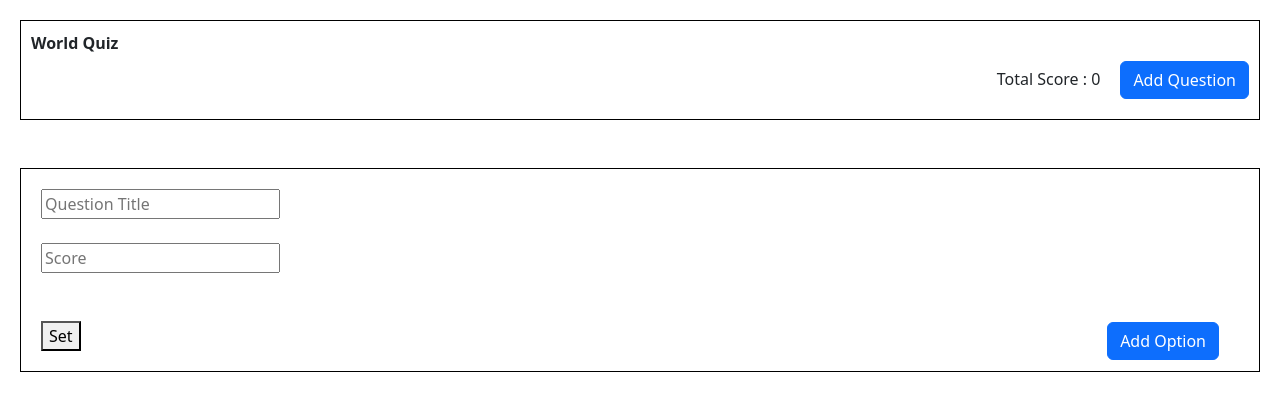
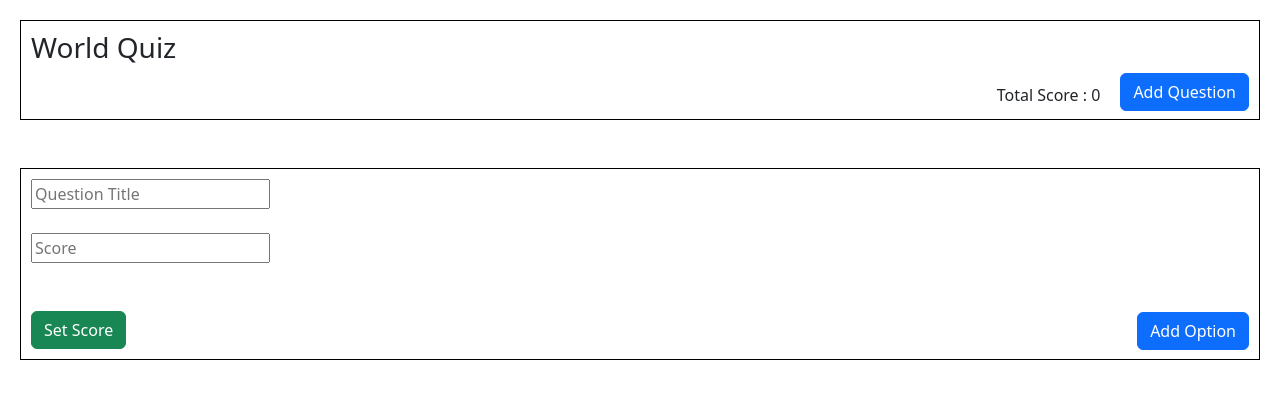
Before and after one commit to Shubhammadgical/React_Basics, a React (Create React App) app: page /quiz in a window 1280 px wide. Both pictures are taken after a click on the button "Add Question". Shown: the top 398 px of the page. Built offline with nearby package versions, Linux system fonts and the light colour scheme.

Commit message:
Implement functionality in Quiz

```diff
--- a/src/QuestionBank.jsx
+++ b/src/QuestionBank.jsx
@@ -2,7 +2,6 @@ import { eventWrapper } from "@testing-library/user-event/dist/utils";
 import React, { useState } from "react";
 class Quizz extends React.Component {
   state = {
-    showQuestion: false,
     AllQuestions: [],
     totalScore: 0,
     tamplate: {
@@ -12,19 +11,25 @@ class Quizz extends React.Component {
       showOptions: false,
     },
     index: -1,
+    optIndex: -1,
     error: "",
-    NoOfOptions: [],
   };
   handleQues = () => {
     let s1 = this.state;
     s1.showQuestion = true;
-    s1.index++;
-    let NewTemplate = { que: "", score: "", option: [], showOptions: false };
-    if (s1.totalScore < 20) {
+    let NewTemplate = {
+      que: "",
+      score: "",
+      option: [{ opt: "" }, { opt: "" }, { opt: "" }, { opt: "" }],
+
+      NoOfOptions: [],
+    };
+    if (s1.totalScore < 20 && s1.error === "") {
       s1.AllQuestions.push(NewTemplate);
+    } else {
+      s1.error = "Total score is greater than or equal than 20";
     }
     this.setState(s1);
-    console.log(s1.totalScore);
   };
   handleChange = (e) => {
     let s1 = this.state;
@@ -34,16 +39,24 @@ class Quizz extends React.Component {
     if (e.currentTarget.name === "score") {
       s1.AllQuestions[s1.index].score = e.currentTarget.value;
     }
+    if (e.currentTarget.name === "option") {
+      s1.AllQuestions[s1.index].option[s1.optIndex].opt = e.currentTarget.value;
+    }
     this.setState(s1);
   };
   set = () => {
     let s1 = this.state;
+    s1.totalScore = 0;
+    let total = 0;
     if (s1.AllQuestions.length > 0) {
       for (let i = 0; i < s1.AllQuestions.length; i++) {
-        if (s1.totalScore + +s1.AllQuestions[i].score < 20) {
+        total = total + +s1.AllQuestions[i].score;
+        console.log(total);
+        if (s1.totalScore + +s1.AllQuestions[i].score <= 20) {
           s1.totalScore = s1.totalScore + +s1.AllQuestions[i].score;
           s1.error = "";
-        } else {
+        }
+        if (total > 20) {
           s1.error = "Total score is greater than or equal than 20";
         }
       }
@@ -51,16 +64,21 @@ class Quizz extends React.Component {
     this.setState(s1);
   };
   handleOption = (index) => {
-    console.log(index);
     let s1 = this.state;
     s1.AllQuestions[index].showOptions = true;
-    s1.NoOfOptions.push(1);
+    if (s1.AllQuestions[index].NoOfOptions.length < 4) {
+      s1.AllQuestions[index].NoOfOptions.push(1);
+    }
+    this.setState(s1);
+  };
+  handleIndex = (index, optindex) => {
+    let s1 = this.state;
+    s1.index = index;
+    s1.optIndex = optindex;
     this.setState(s1);
   };
   render() {
-    let { totalScore, showQuestion, AllQuestions, error, NoOfOptions } =
-      this.state;
-
+    let { totalScore, AllQuestions, error } = this.state;
     return (
       <div style={{ padding: "20px" }}>
         <div
@@ -70,14 +88,14 @@ class Quizz extends React.Component {
             height: "100px",
           }}
         >
-          <b>World Quiz</b>
-          <div style={{ float: "right", paddingTop: "30px" }}>
+          <h3>World Quiz</h3>
+          <div style={{ float: "right" }}>
             <button className="btn btn-primary" onClick={this.handleQues}>
               Add Question
             </button>
           </div>
           <div
-            style={{ float: "right", paddingTop: "36px", paddingRight: "20px" }}
+            style={{ float: "right", paddingTop: "10px", paddingRight: "20px" }}
           >
             Total Score : {totalScore}
           </div>
@@ -87,13 +105,13 @@ class Quizz extends React.Component {
         </div>
 
         <br />
-        {showQuestion === true && AllQuestions.length > 0 ? (
+        {AllQuestions.length > 0 ? (
           <div>
             {AllQuestions.map((que, index) => (
               <div
                 style={{
                   border: "1px solid black",
-                  padding: "20px",
+                  padding: "10px",
                   marginBottom: "20px",
                 }}
                 key={index}
@@ -103,6 +121,7 @@ class Quizz extends React.Component {
                   placeholder="Question Title"
                   value={que.que}
                   onChange={this.handleChange}
+                  onMouseOver={() => this.handleIndex(index)}
                   name="question"
                 ></input>
                 <br />
@@ -112,16 +131,26 @@ class Quizz extends React.Component {
                   placeholder="Score"
                   value={que.score}
                   onChange={this.handleChange}
+                  onMouseOver={() => this.handleIndex(index)}
                   name="score"
                 ></input>
                 <br />
                 <br />
                 <div>
-                  {que.showOptions && NoOfOptions.length > 0 ? (
+                  {que.NoOfOptions.length > 0 ? (
                     <div>
-                      {NoOfOptions.map((opt) => (
-                        <div>
-                          <input type="text" placeholder="Enter Option"></input>
+                      {que.NoOfOptions.map((opt, optindex) => (
+                        <div key={optindex}>
+                          <input
+                            type="text"
+                            onMouseOver={() =>
+                              this.handleIndex(index, optindex)
+                            }
+                            onChange={this.handleChange}
+                            placeholder="Enter Option"
+                            name="option"
+                            value={que.option[optindex].opt}
+                          ></input>
                           <br />
                           <br />
                         </div>
@@ -135,7 +164,6 @@ class Quizz extends React.Component {
                   style={{
                     float: "right",
                     paddingTop: "25px",
-                    paddingRight: "20px",
                   }}
                 >
                   <button
@@ -147,7 +175,9 @@ class Quizz extends React.Component {
                 </div>
                 <div>
                   <br />
-                  <button onClick={this.set}>Set</button>
+                  <button className="btn btn-success" onClick={this.set}>
+                    Set Score
+                  </button>
                 </div>
               </div>
             ))}
```
